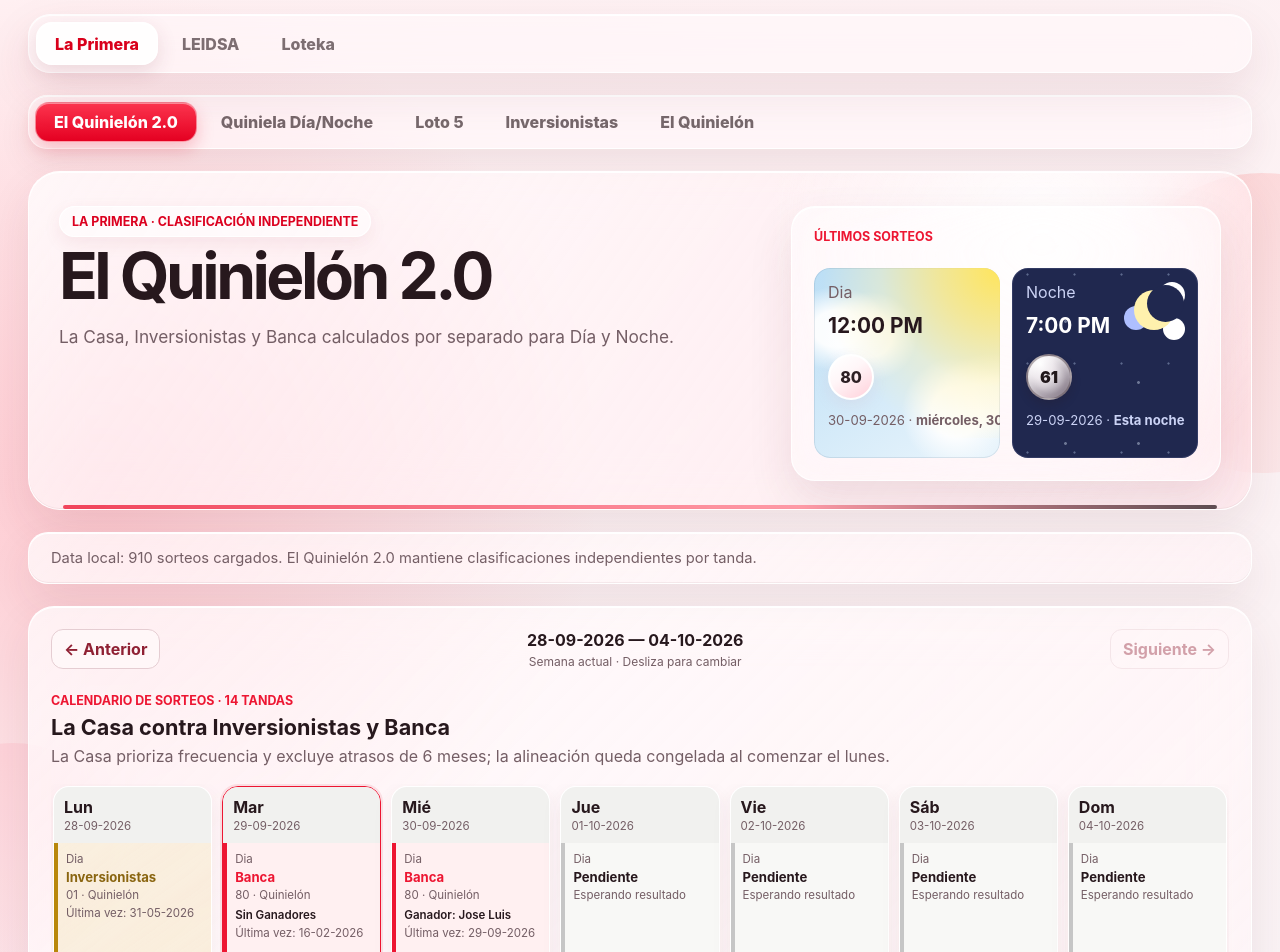
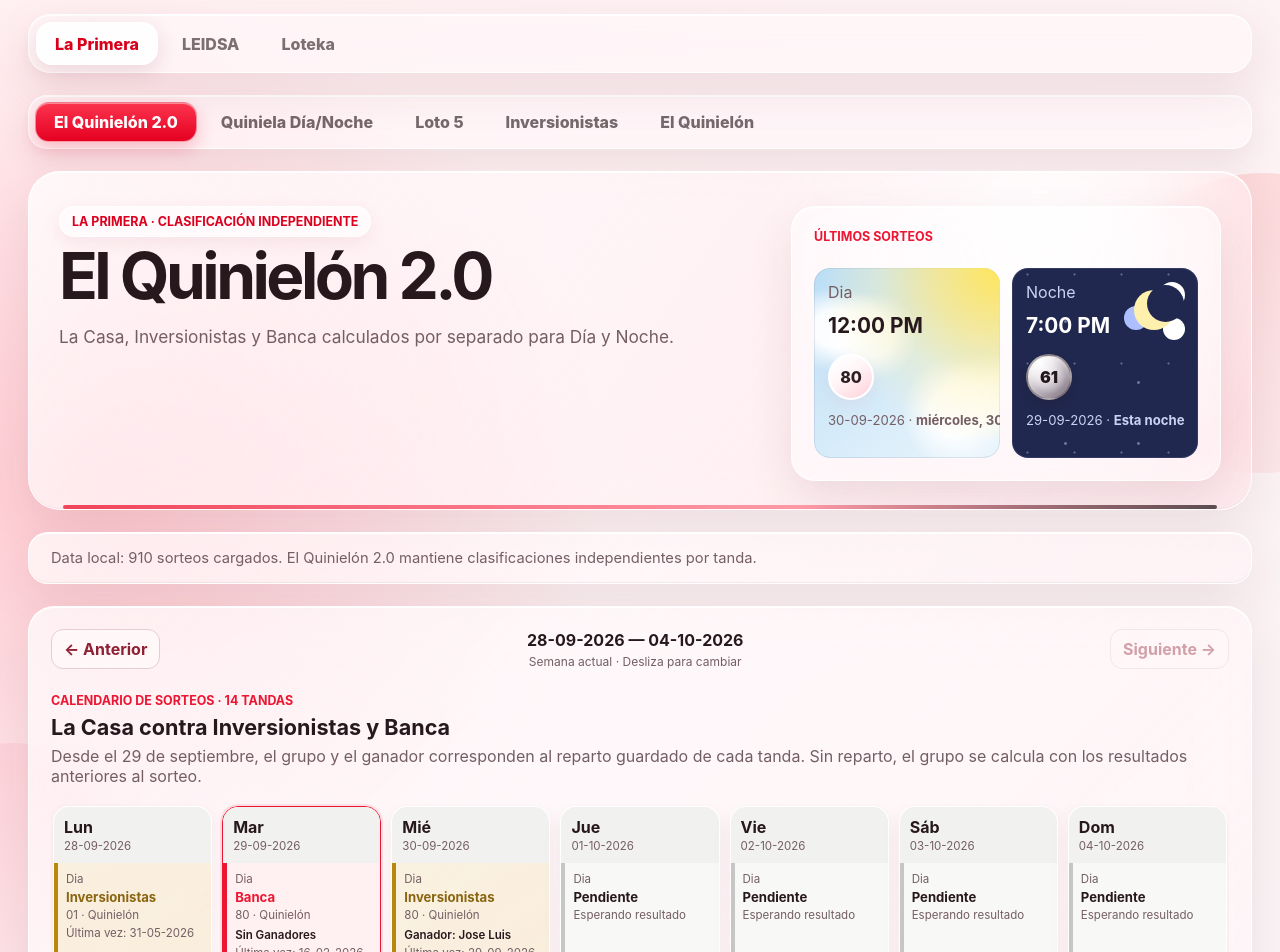
Before and after one commit to LuisManon/AnalisisDiario, a Next.js app: page / in a window 1280 px wide. Shown: the top 952 px of the page. Built offline with nearby package versions, Linux system fonts and the light colour scheme.

Commit message:
Score calendar winners using their saved draw assignment group

```diff
--- a/components/LaPrimeraDashboard.tsx
+++ b/components/LaPrimeraDashboard.tsx
@@ -764,7 +764,17 @@
     date,
     tandas: (["dia", "noche"] as const).map((session) => {
       const draw = results.find((item) => item.date === date && item.session === session);
-      return { session, draw, status: draw ? quinielonV2GroupForNumber(rankings, session, draw.number) : "pendiente" as const };
+      const winner = investorWinners.week === monday ? investorWinners.data[`${date}-${session}`] : undefined;
+      let status: QuinielonV2Group | "pendiente" = draw ? quinielonV2GroupForNumber(rankings, session, draw.number) : "pendiente";
+      if (!investors && draw && date >= investorWinnerStartDate) {
+        // Use the frozen assignment for that draw, never Monday's roster or today's ranking.
+        if (winner?.number === draw.number && winner.group) status = winner.group;
+        else {
+          const beforeDraw = results.filter(item => item.date < date || (item.date === date && session === "noche" && item.session === "dia"));
+          status = quinielonV2GroupForNumber(buildQuinielonV2Rankings(beforeDraw, variant),session,draw.number);
+        }
+      }
+      return { session, draw, status };
     })
   }));
   const resolved = days.flatMap((day) => day.tandas).filter((tanda) => tanda.status !== "pendiente");
@@ -787,7 +797,7 @@
       <WeeklyHistoryNavigation history={history} label={investors ? "Historial de pujas semanales" : "Historial del calendario de sorteos"} />
       <AnimatedWeek monday={monday}>
       <header className="weeklyTopHeader">
-        <div><span className="panelLabel primeraLabel">{investors ? "Puja semanal Inversionistas" : "Calendario de sorteos"} · 14 tandas</span><h2>La Casa contra Inversionistas y Banca</h2><p>{investors ? "La Casa: 30 activos · Inversionistas: siguientes 30 activos · Banca: 40 restantes. La alineación queda congelada al comenzar el lunes." : "La Casa prioriza frecuencia y excluye atrasos de 6 meses; la alineación queda congelada al comenzar el lunes."}</p></div>
+        <div><span className="panelLabel primeraLabel">{investors ? "Puja semanal Inversionistas" : "Calendario de sorteos"} · 14 tandas</span><h2>La Casa contra Inversionistas y Banca</h2><p>{investors ? "La Casa: 30 activos · Inversionistas: siguientes 30 activos · Banca: 40 restantes. La alineación queda congelada al comenzar el lunes." : "Desde el 29 de septiembre, el grupo y el ganador corresponden al reparto guardado de cada tanda. Sin reparto, el grupo se calcula con los resultados anteriores al sorteo."}</p></div>
         {investors ? <div className="weeklyRoster"><strong>100 por tanda</strong><span>Día y Noche independientes · {formatShortDate(monday)}–{formatShortDate(sunday)}</span></div> : null}
       </header>
       <div className="weeklyDayGrid">
--- a/lib/quinielon-distributor.ts
+++ b/lib/quinielon-distributor.ts
@@ -70,10 +70,12 @@
 
 export const investorNames = ["Lenin", "Seibo", "Victor", "Jose Luis"] as const;
 export const investorWinnerStartDate = "2026-09-29";
-export type InvestorWinner = { number: number; name: string | null; recorded: boolean };
+export type InvestorWinner = { number: number; name: string | null; recorded: boolean; group: "nosotros" | "inversionistas" | "banca" | null };
 export function resolveInvestorWinner(draw: LaPrimeraDraw, assignment: Assignment | null): InvestorWinner | null {
   if (draw.date < investorWinnerStartDate) return null;
   const recorded = Boolean(assignment && assignment.date === draw.date && assignment.session === draw.session);
   const index = recorded ? assignment!.investors.findIndex(numbers => numbers.some(item => item.number === draw.number)) : -1;
-  return {number:draw.number, name:index >= 0 ? investorNames[index] : null, recorded};
+  const item = index >= 0 ? assignment!.investors[index].find(item => item.number === draw.number) : undefined;
+  const group = item ? (item.source === "casa" ? "nosotros" : "inversionistas") : recorded && !assignment!.smart ? "banca" : null;
+  return {number:draw.number, name:index >= 0 ? investorNames[index] : null, recorded, group};
 }
```
Also changed, not shown: 1 other file (tests, documents, lock files or other folders).
